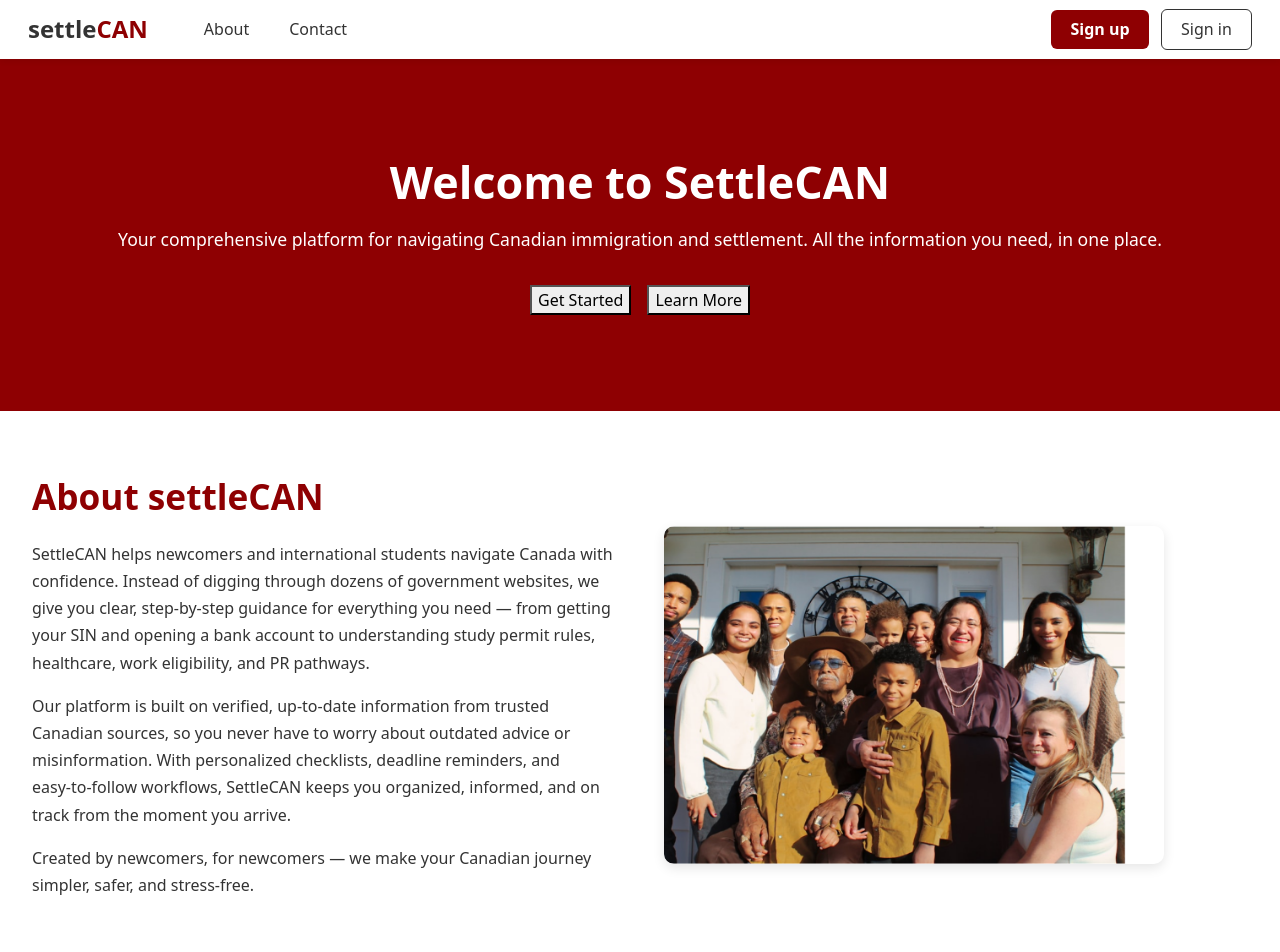
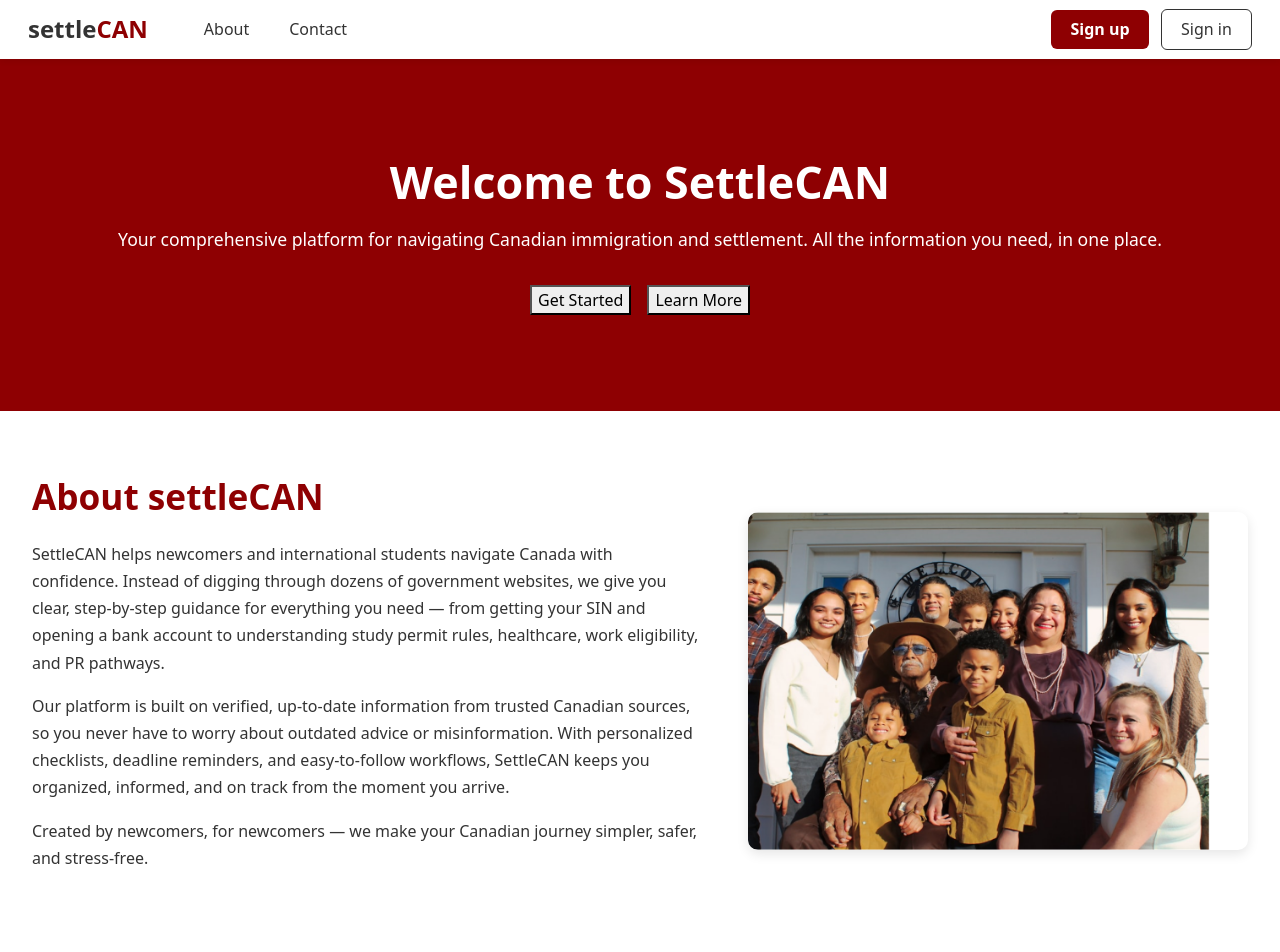
Before and after one commit to VivianIRL/PRJ666Group3, a React (Vite) app in the folder frontend/SettleCAN-Client/: page / in a window 1280 px wide. Shown: the top 952 px of the page. Built offline with nearby package versions, Linux system fonts and the light colour scheme; no server answers.

Commit message:
Created main change + centered about

```diff
--- a/frontend/SettleCAN-Client/src/components/About.jsx
+++ b/frontend/SettleCAN-Client/src/components/About.jsx
@@ -3,7 +3,7 @@ import groupPicture from "../assets/group-picture.png";
 
 export default function About() {
   return (
-    <section id="about" className="about">
+    <section id="about" className="about" style={{ display: "flex", alignItems: "center" }}>
       <div className="about-text">
         <h2>About settleCAN</h2>
         <p>
--- a/frontend/SettleCAN-Client/src/navigation/top-navbar.jsx
+++ b/frontend/SettleCAN-Client/src/navigation/top-navbar.jsx
@@ -21,18 +21,17 @@ export default function TopNavbar() {
   return (
     <Navbar sticky="top" className="top-navbar" style={{ zIndex: 100 }}>
       <Container fluid className="navbar-container">
-        <Navbar.Brand as={Link} to={isAuthenticated ? "/dashboard" : "/"} className="brand">
+        <Navbar.Brand as={Link} to="/" className="brand">
           <span className="brand-text">
             settle<span className="brand-highlight">CAN</span>
           </span>
         </Navbar.Brand>
 
-        {!isAuthenticated && (
-          <Nav className="nav-links">
-            <Nav.Link as={NavLink} to="/about">About</Nav.Link>
-            <Nav.Link href="#contact">Contact</Nav.Link>
-          </Nav>
-        )}
+        <Nav className="nav-links">
+          <Nav.Link as={NavLink} to="/about">About</Nav.Link>
+          <Nav.Link href="#contact">Contact</Nav.Link>
+          {isAuthenticated && <Nav.Link as={NavLink} to="/dashboard">Dashboard</Nav.Link>}
+        </Nav>
 
         <div className="auth-buttons">
           {isAuthenticated ? (
```
